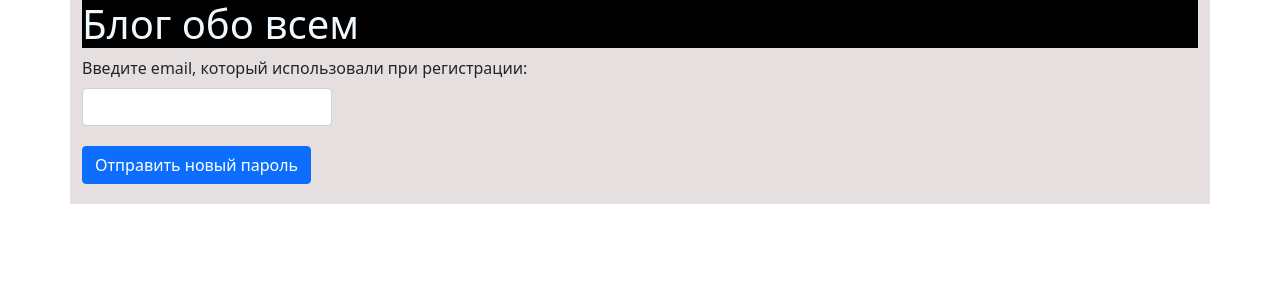
After one commit to themjdex/loft-homework-mvc, a PHP site: page /app/View/User/password.phtml in a window 1280 px wide. The commit adds this page. Shown: the top 300 px of the page. Run offline with PHP 8.4, Linux system fonts and the light colour scheme.

Commit message:
1 and 2 done

```diff
--- a/app/Controller/User.php
+++ b/app/Controller/User.php
@@ -95,6 +95,11 @@ class User extends AbstractController
         ]);
     }
 
+    public function forgotPasswordAction()
+    {
+        echo '123';
+    }
+
     public function profileAction()
     {
         return $this->view->render('User/profile.phtml', [
--- a/app/Model/Message.php
+++ b/app/Model/Message.php
@@ -2,6 +2,7 @@
 namespace App\Model;
 use Base\AbstractModel;
 use Base\Db;
+use Intervention\Image\ImageManagerStatic as Image;
 
 class Message extends AbstractModel
 {
--- /dev/null
+++ b/app/View/User/password.phtml
@@ -0,0 +1,25 @@
+<!DOCTYPE html>
+<html lang="en">
+<head>
+    <meta charset="UTF-8">
+    <meta http-equiv="X-UA-Compatible" content="IE=edge">
+    <meta name="viewport" content="width=device-width, initial-scale=1.0">
+    <title>Блог обо всем</title>
+    <link href="https://cdn.jsdelivr.net/npm/bootstrap@5.0.2/dist/css/bootstrap.min.css" rel="stylesheet" integrity="sha384-EVSTQN3/azprG1Anm3QDgpJLIm9Nao0Yz1ztcQTwFspd3yD65VohhpuuCOmLASjC" crossorigin="anonymous">
+    <link href="../../../styles/gate.css" rel="stylesheet">
+</head>
+<body>
+<div class="container">
+    <div class="header">
+        <h1>Блог обо всем</h1>
+    </div>
+    <form action="email/send" method="post">
+        <label for="InputEmail" class="form-label">Введите email, который использовали при регистрации:</label>
+        <input type="email" name="email" class="form-control pass" id="InputEmail">
+        <input type="submit" class="btn btn-primary" value="Отправить новый пароль">
+    </form>
+    </div>
+</div>
+<script src="https://cdn.jsdelivr.net/npm/bootstrap@5.0.2/dist/js/bootstrap.bundle.min.js" integrity="sha384-MrcW6ZMFYlzcLA8Nl+NtUVF0sA7MsXsP1UyJoMp4YLEuNSfAP+JcXn/tWtIaxVXM" crossorigin="anonymous"></script>
+</body>
+</html>
--- a/app/View/User/register.phtml
+++ b/app/View/User/register.phtml
@@ -50,6 +50,7 @@
                     <br>
                     <input type="submit" class="btn btn-primary" value="Войти">
                 </form>
+                <a href="newPassword">Забыли пароль?</a>
                 <br>
                 <br>
                 <br>
--- a/composer.json
+++ b/composer.json
@@ -1,4 +1,10 @@
 {
+  "require": {
+    "symfony/mailer": "^5.4",
+    "swiftmailer/swiftmailer": "^6.0",
+    "twig/twig": "1.*",
+    "intervention/image": "^2.7"
+  },
   "autoload": {
     "psr-4": {"App\\": "app/", "Base\\": "src/"}
   }
--- a/src/Application.php
+++ b/src/Application.php
@@ -2,6 +2,7 @@
 namespace Base;
 
 use App\Controller\Blog;
+use App\Controller\Email;
 use App\Controller\User;
 
 class Application
@@ -57,8 +58,9 @@ class Application
         $this->route->addRoute('/user/register', User::class, 'register');
         /** @uses \App\Controller\Blog::indexAction() */
         $this->route->addRoute('/blog', Blog::class, 'index');
-//        $this->route->addRoute('/blog/index', Blog::class, 'index');
-//        $this->route->addRoute('/blog/add', Blog::class, 'add');
+        $this->route->addRoute('/user/newPassword', Email::class, 'newPassword');
+        $this->route->addRoute('/user/email/send', Email::class, 'send');
+
     }
 
     private function initController()
--- a/styles/gate.css
+++ b/styles/gate.css
@@ -45,3 +45,11 @@ h1 {
 .del-btn {
     margin: 5px;
 }
+
+.pass {
+    width: 250px;
+    margin-bottom: 20px;
+}
+.btn {
+    margin-bottom: 20px;
+}
```
Also changed, not shown: app/Controller/Blog.php (+22 -1 lines), app/Controller/Email.php (added, +50 -0 lines), app/Model/Email.php (added, +15 -0 lines), fonts/arial.ttf (added), images/48.png (added), images/49.png (added), images/50.png (added), 1 other file.
